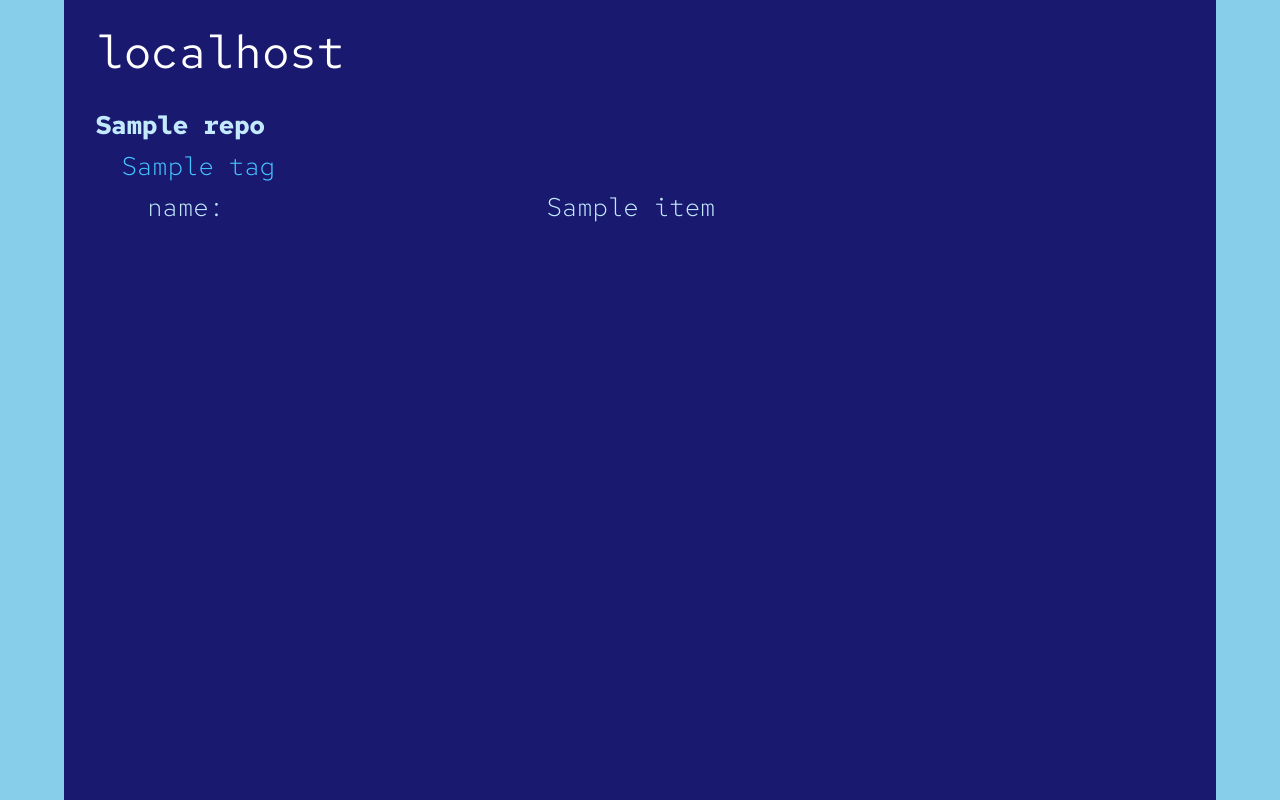
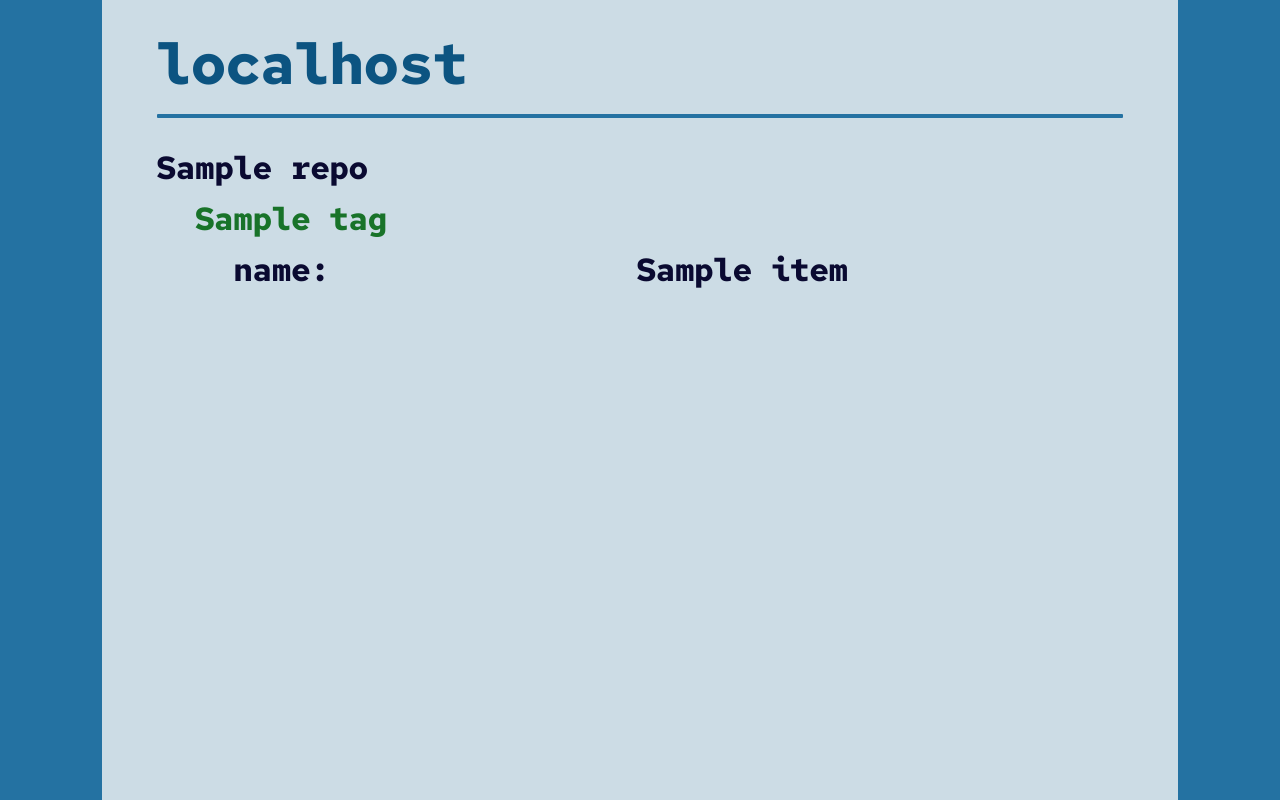
Before and after one commit to b33j0r/dumb-docker-registry-ui, a Flask app: page / in a window 1280 px wide. Run offline with Flask 2, Linux system fonts and the light colour scheme; a database or web service that is not in the repository returns one stand-in record (values such as "Sample title"); data that the repository does not hold is empty.

Commit message:
Slightly less silly styles

```diff
--- a/src/dumb/static/css/styles.css
+++ b/src/dumb/static/css/styles.css
@@ -6,34 +6,45 @@ body, html {
 }
 
 html {
-    background: skyblue;
+    background: #2472a2;
 }
 
 body {
-    background: midnightblue;
-    color: #c2eafc;
-    font-size: 2vw;
+    background: #ccdce5;
+    color: #0a0a31;
+
+    margin: 0 8vw;
+    line-height: 1.6em;
+
+    font-size: 2.5vw;
     font-family: "Red Hat Mono", monospace;
-    font-weight: lighter;
-    line-height: 1.6em;
-    margin: 0 5vw;
+    font-weight: bolder;
 }
 
 main {
     margin: 0 16px;
-    padding: 32px 16px 0 16px;
+    padding: 3vw 3vw 0 3vw;
 }
 
 a, a:visited {
     text-decoration: none;
-    color: #45c5ff;
+    color: #187329;
+}
+
+a:hover {
+    text-decoration: underline;
+}
+
+hr {
+    margin: 24px 0;
+    border: 2px solid #2472a2;
+    border-radius: 1px;
 }
 
 h2 {
-    color: white;
+    color: #0c5481;
     font-size: 180%;
     font-weight: bolder;
-    margin-bottom: 32px;
 }
 
 h3 {
@@ -49,7 +60,7 @@ li span {
 }
 
 li ul li {
-   margin-left: 2vw;
+   margin-left: 3vw;
 }
 
 .dict-key {
--- a/src/dumb/templates/browse.html
+++ b/src/dumb/templates/browse.html
@@ -2,6 +2,7 @@
 
 {% block content %}
     <h2>{{ registry.name }}</h2>
+    <hr/>
     <ul>
     {% for repo in repositories %}
         <li>
```
